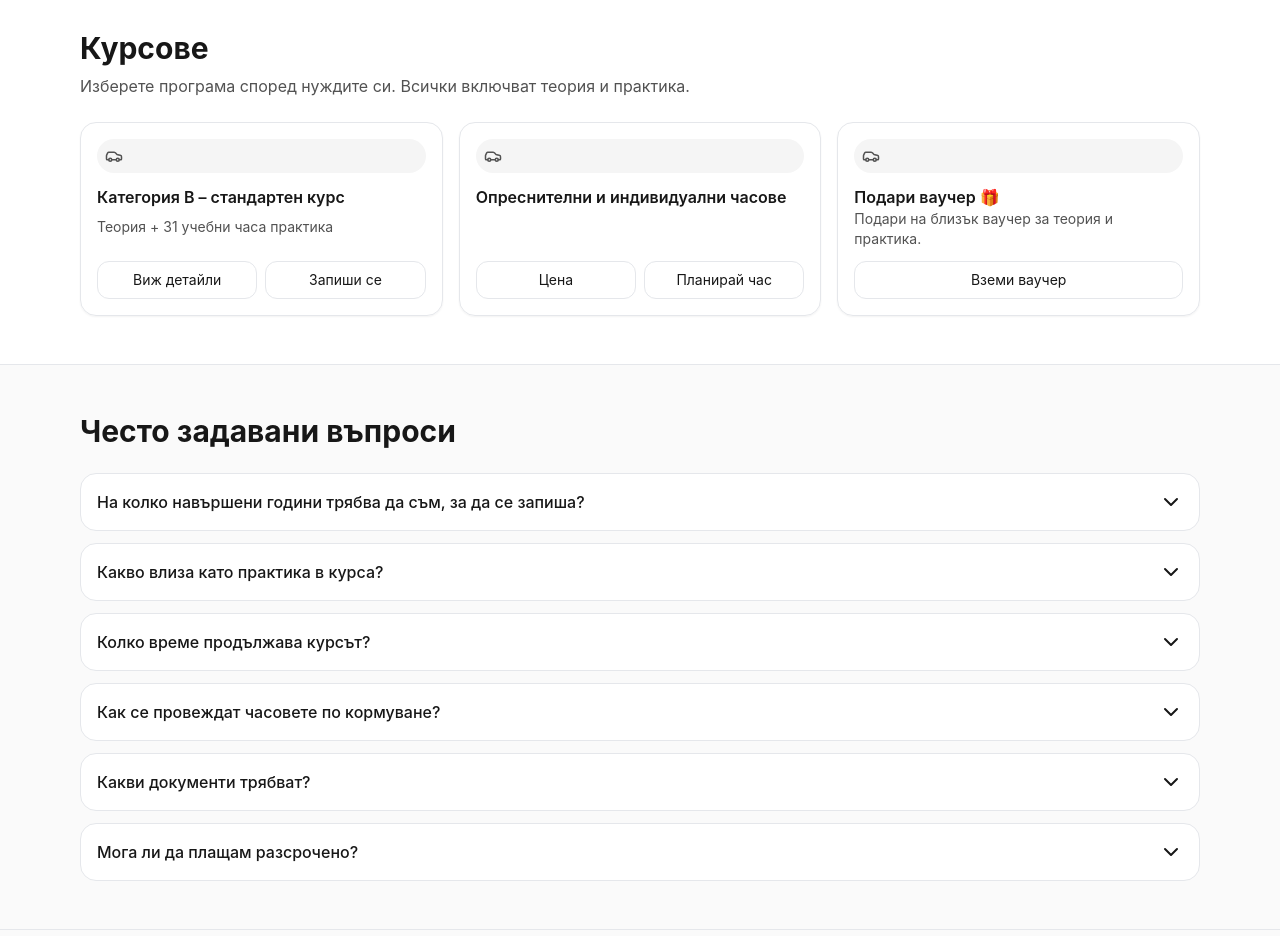
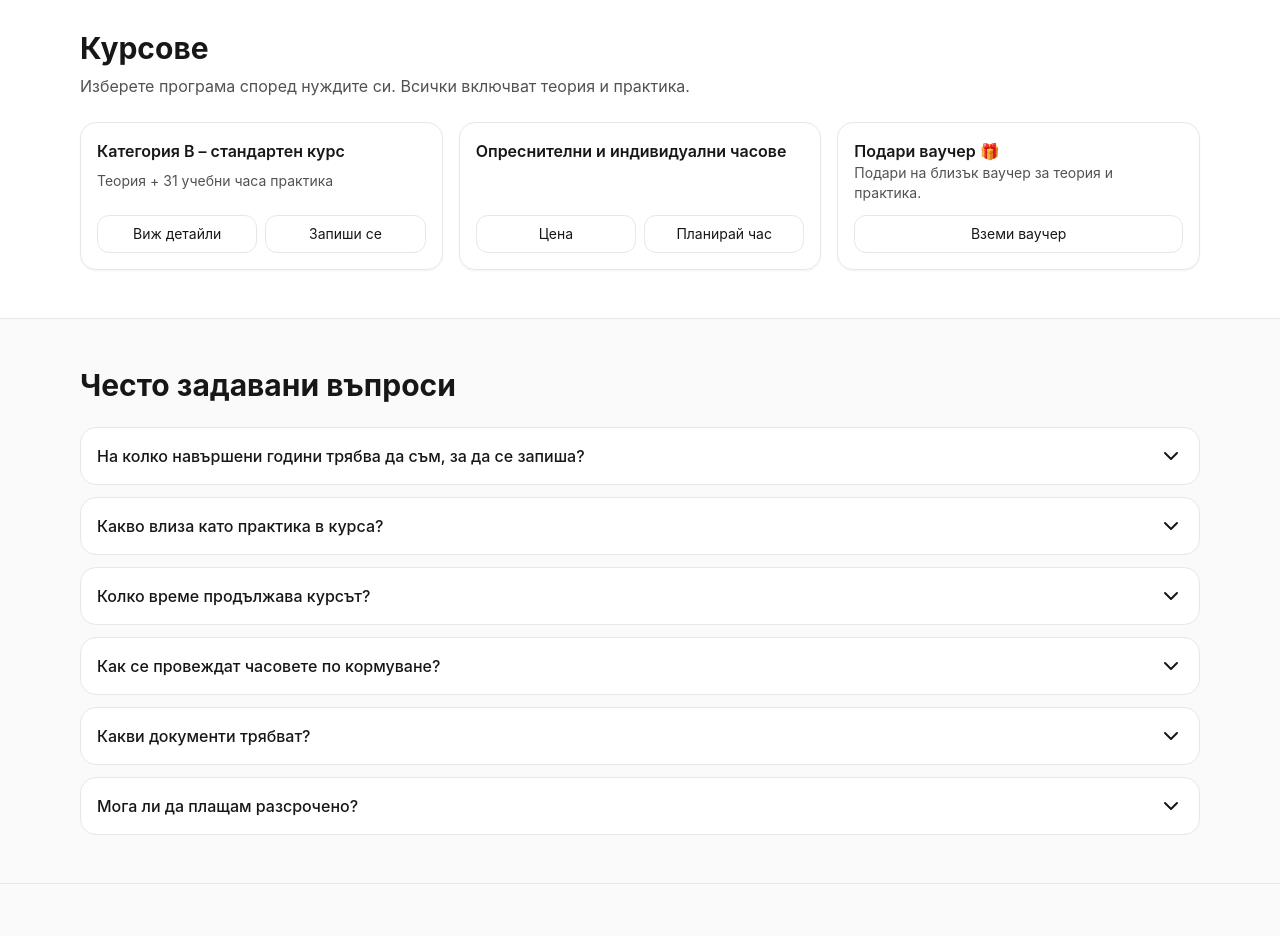
Before and after one commit to adangelov/codex, a React (Vite) app: page / in a window 1280 px wide. Shown: the part 1540-2476 px from the top of the page. Built offline with nearby package versions, Linux system fonts and the light colour scheme.

Commit message:
Remove car icons from course cards

```diff
--- a/src/App.tsx
+++ b/src/App.tsx
@@ -906,9 +906,6 @@ export default function App() {
             <p className="mt-2 text-neutral-600">{t.coursesLead}</p>
             <div className="mt-6 grid items-stretch gap-4 md:grid-cols-3">
               <div className="flex flex-col rounded-2xl border p-4 shadow-sm">
-                <div className="mb-3 inline-flex rounded-full bg-neutral-100 p-2 text-neutral-600">
-                  <Car size={18} />
-                </div>
                 <div className="font-semibold">{t.bStandard}</div>
                 <div className="mt-2 text-sm text-neutral-600">{t.bStandardDesc}</div>
                 <div className="mt-auto flex gap-2 pt-3">
@@ -930,9 +927,6 @@ export default function App() {
               </div>
 
               <div className="flex flex-col rounded-2xl border p-4 shadow-sm">
-                <div className="mb-3 inline-flex rounded-full bg-neutral-100 p-2 text-neutral-600">
-                  <Car size={18} />
-                </div>
                 <div className="font-semibold">{t.refreshTitle}</div>
                 <div className="mt-auto flex gap-2 pt-3">
                   <button
@@ -953,9 +947,6 @@ export default function App() {
               </div>
 
               <div className="flex flex-col rounded-2xl border p-4 shadow-sm">
-                <div className="mb-3 inline-flex rounded-full bg-neutral-100 p-2 text-neutral-600">
-                  <Car size={18} />
-                </div>
                 <div className="font-semibold">{t.voucherTitle}</div>
                 <div className="text-sm text-neutral-600">{t.voucherLead}</div>
                 <div className="mt-auto pt-3">
```
